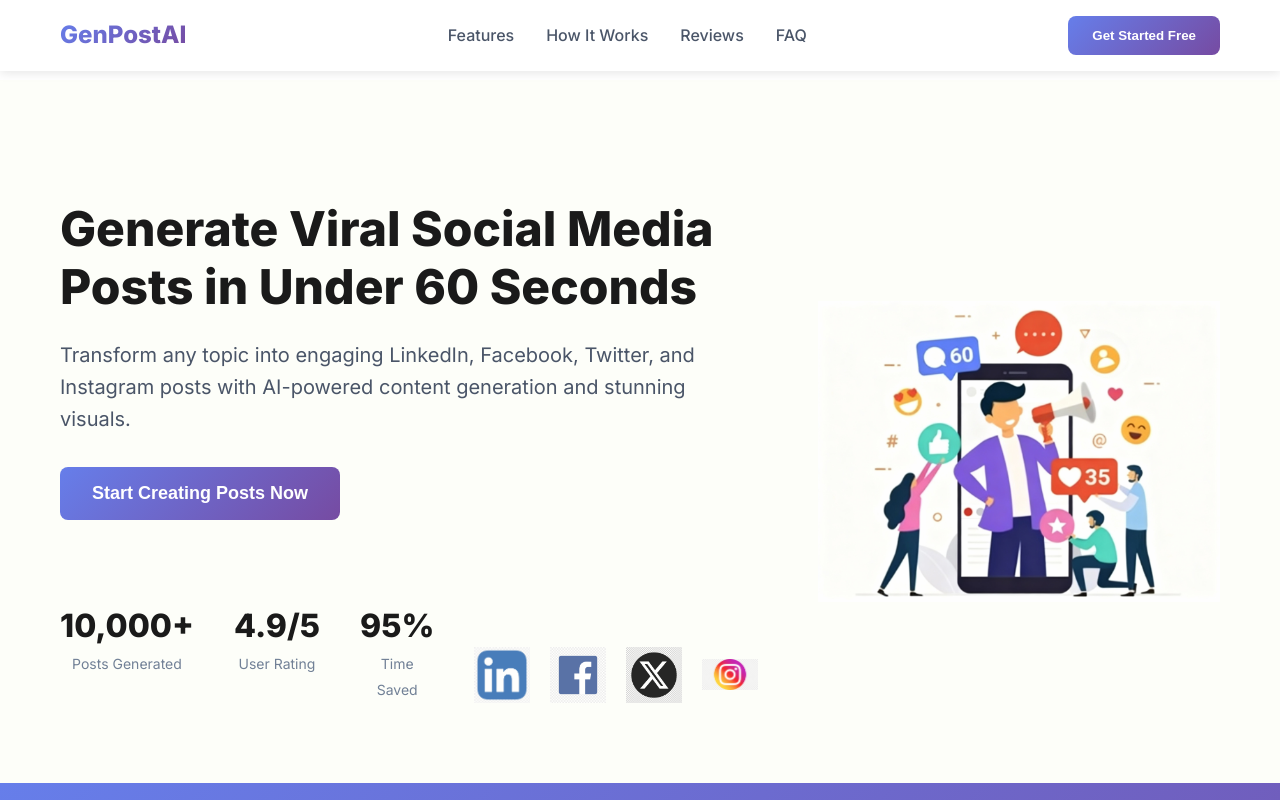
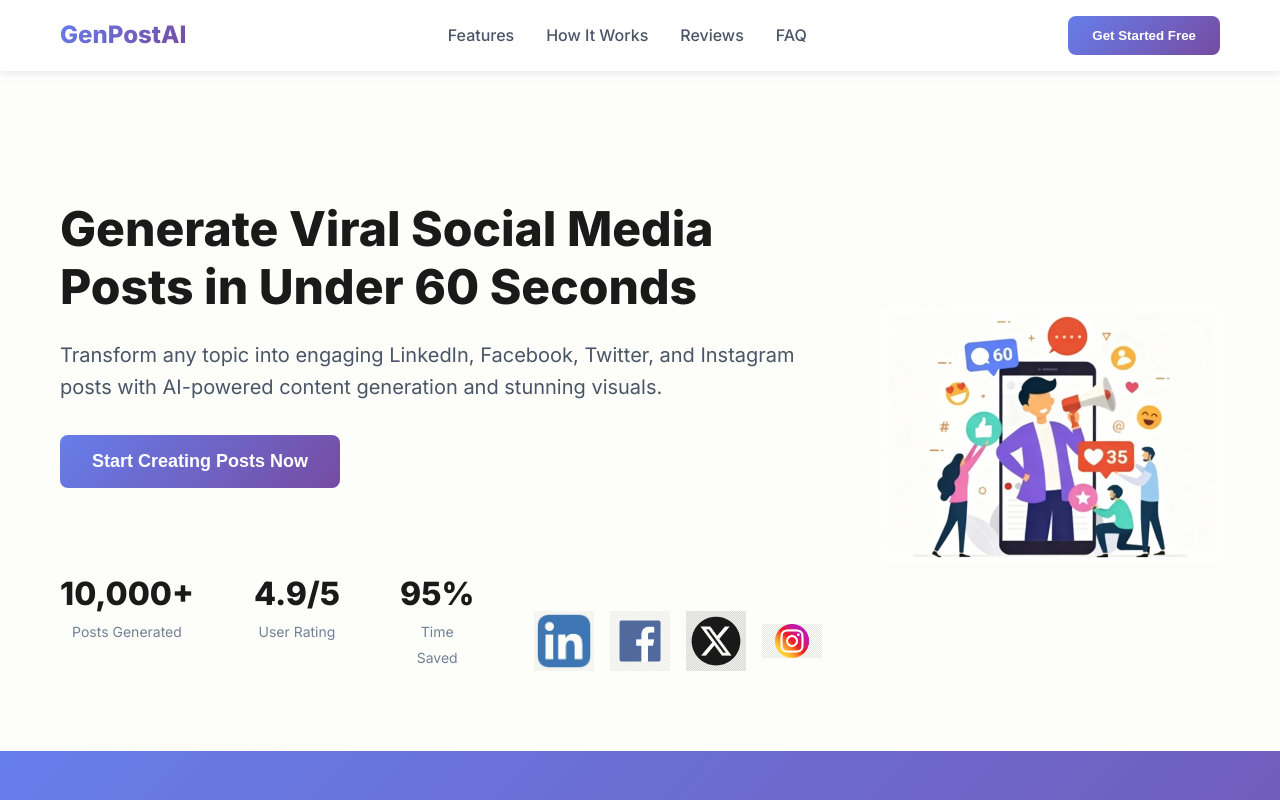
Before and after one commit to vonderheiden/AI-Social-Media-Post-Generator, a website: page landing.html in a window 1280 px wide. Shown: the top 800 px of the page. Drawn offline with nearby package versions, Linux system fonts and the light colour scheme.

Commit message:
Fix logo placement: position logos inline after metrics, use mix-blend-mode to remove white backgrounds

```diff
--- a/landing.css
+++ b/landing.css
@@ -121,10 +121,7 @@ Hero Section */
     box-shadow: 0 8px 24px rgba(102, 126, 234, 0.3);
 }
 
-.hero-stats {
-    display: flex;
-    gap: 40px;
-}
+/* Removed duplicate - see hero-bottom-row section */
 
 .stat {
     text-align: center;
@@ -151,44 +148,44 @@ Hero Section */
 /* Hero Bottom Row - Stats and Logos */
 .hero-bottom-row {
     display: flex;
-    justify-content: space-between;
+    justify-content: flex-start;
     align-items: flex-end;
     width: 100%;
     margin-top: 40px;
-    gap: 40px;
+    gap: 0;
+}
+
+.hero-stats {
+    display: flex;
+    gap: 60px;
 }
 
 /* Social Media Logos */
 .social-logos {
     display: flex;
-    justify-content: flex-end;
-    align-items: center;
-    flex-shrink: 0;
+    align-items: flex-end;
+    margin-left: 60px;
 }
 
 .logos-container {
     display: flex;
-    gap: 20px;
+    gap: 16px;
     align-items: center;
-    justify-content: flex-end;
 }
 
 .social-logo {
-    height: 56px;
-    width: 56px;
+    height: 60px;
+    width: 60px;
     object-fit: contain;
     transition: all 0.3s ease;
-    opacity: 0.85;
-    background: transparent !important;
-    border: none !important;
-    padding: 0;
-    margin: 0;
-    display: block;
+    opacity: 0.9;
+    mix-blend-mode: multiply;
+    filter: drop-shadow(0 0 0 transparent);
 }
 
 .social-logo:hover {
     opacity: 1;
-    transform: translateY(-2px);
+    transform: scale(1.05);
 }
 
 .social-logo:hover {
```
